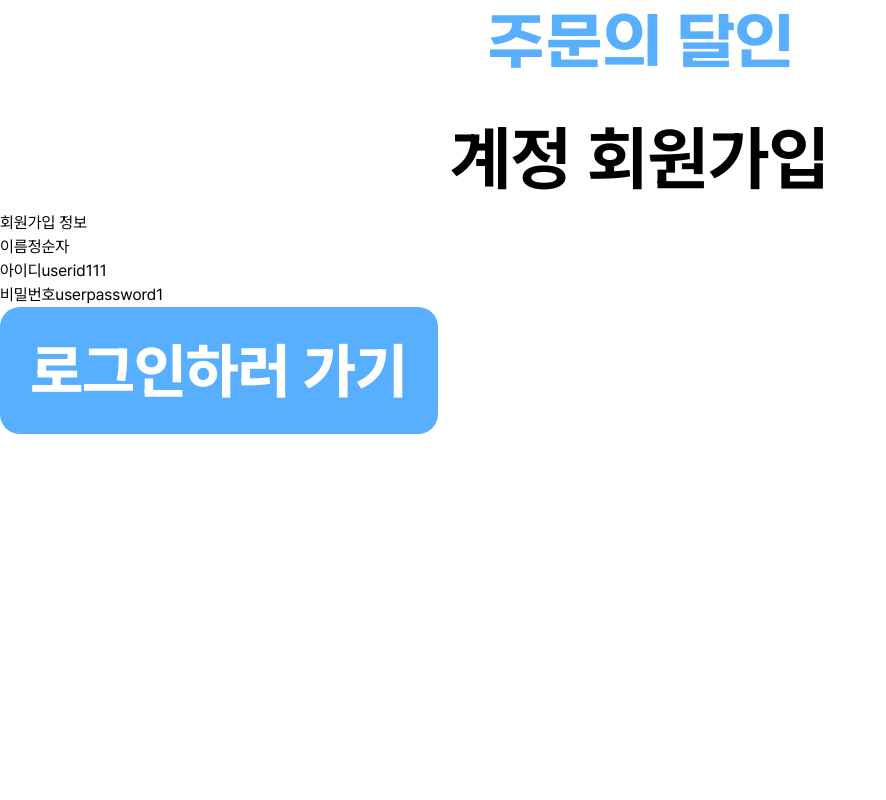
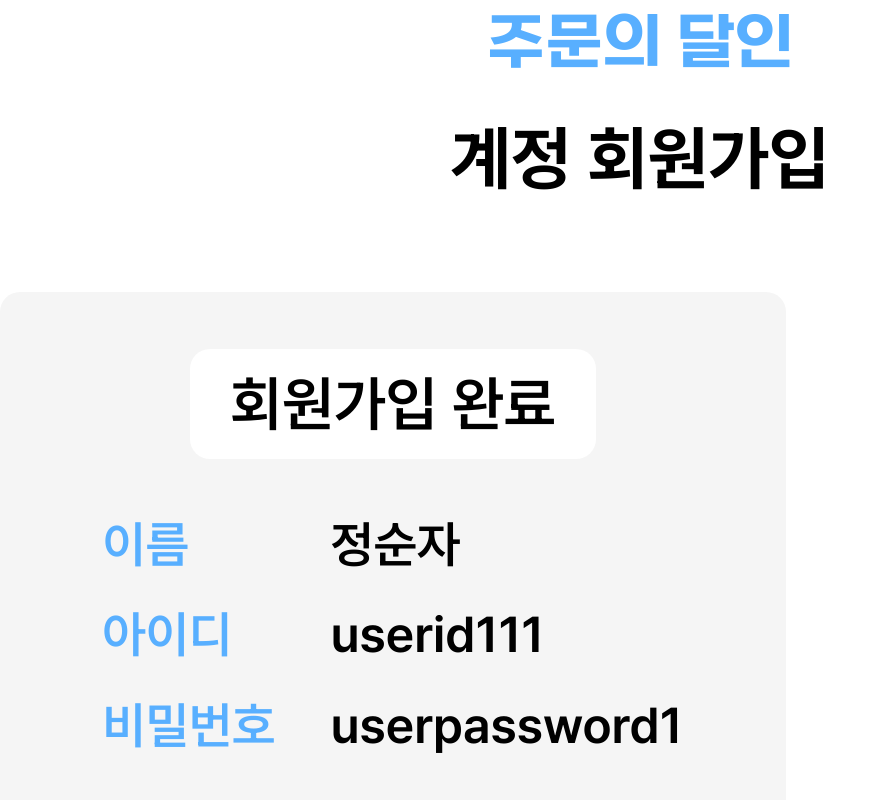
Before and after one commit to ExpertOfOrdering/frontend, a React (Vite) app: page /signup-complete in a window 1280 px wide. Shown: the top 800 px of the page, without its empty margins (0-886 px from the left). Built offline with nearby package versions, Linux system fonts and the light colour scheme.

Commit message:
Style(#9):회원가입 정보 및 정보 박스 css 적용

```diff
--- a/src/components/Signup/SignupInfo.jsx
+++ b/src/components/Signup/SignupInfo.jsx
@@ -2,12 +2,14 @@ import React from 'react'
 
 function SignupInfo({ label, info }) {
   return (
-    <>
-      <div>
-        <span>{label}</span>
-        <span>{info}</span>
+    <div className='pb-[1.88rem]'>
+      <div className='flex items-center gap-[3.44rem]'>
+        <span className='w-43.25 h-15 text-left text-[#58AFFF] text-[3.125rem] font-semibold'>
+          {label}
+        </span>
+        <span className='w-88.25 h-15 text-left text-[3.125rem] font-semibold'>{info}</span>
       </div>
-    </>
+    </div>
   )
 }
 
--- a/src/components/Signup/SignupInfoBox.jsx
+++ b/src/components/Signup/SignupInfoBox.jsx
@@ -4,8 +4,10 @@ import SignupInfo from '@/components/Signup/SignupInfo.jsx'
 function SignupInfoBox() {
   return (
     <>
-      <div>
-        <span>회원가입 정보</span>
+      <div className='flex flex-col w-196.5 h-135.75 mt-[5.06rem] mb-14 justify-center items-center bg-[#F5F5F5] rounded-[1.25rem]'>
+        <span className='w-[98.75] pt-2.5 pb-2.5 pl-10 pr-10 mb-12 bg-white rounded-[1.25rem] text-[3.75rem] font-semibold'>
+          회원가입 완료
+        </span>
         <SignupInfo label='이름' info='정순자' />
         <SignupInfo label='아이디' info='userid111' />
         <SignupInfo label='비밀번호' info='userpassword1' />
```
Also changed, not shown: 1 other file (tests, documents, lock files or other folders).
